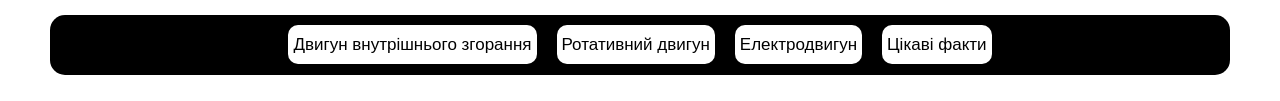
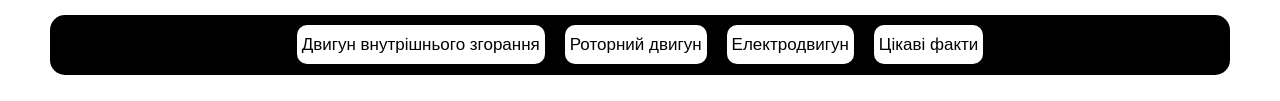
Before and after one commit to BogdaniO0/Engine, a plain HTML site: page index.html in a window 1280 px wide. Shown: the part 203-304 px from the top of the page. Drawn offline with Linux system fonts and the light colour scheme.

Commit message:
index.html

```diff
--- a/index.html
+++ b/index.html
@@ -8,7 +8,7 @@
             <img class="logo" src="https://t4.ftcdn.net/jpg/04/30/99/75/360_F_430997568_E1b6obybcq8sKmiJ60fHu1gZ4or3wI21.jpg">
             <nav class="nav">
                 <a class="section1" href="#section2">Двигун внутрішнього згорання</a>
-                <a class="section2" href="#section3">Ротативний двигун</a>
+                <a class="section2" href="#section3">Роторний двигун</a>
                 <a class="section3" href="#section4">Електродвигун</a>
                 <a class="section3" href="#section5">Цікаві факти</a>
             </nav>
```
